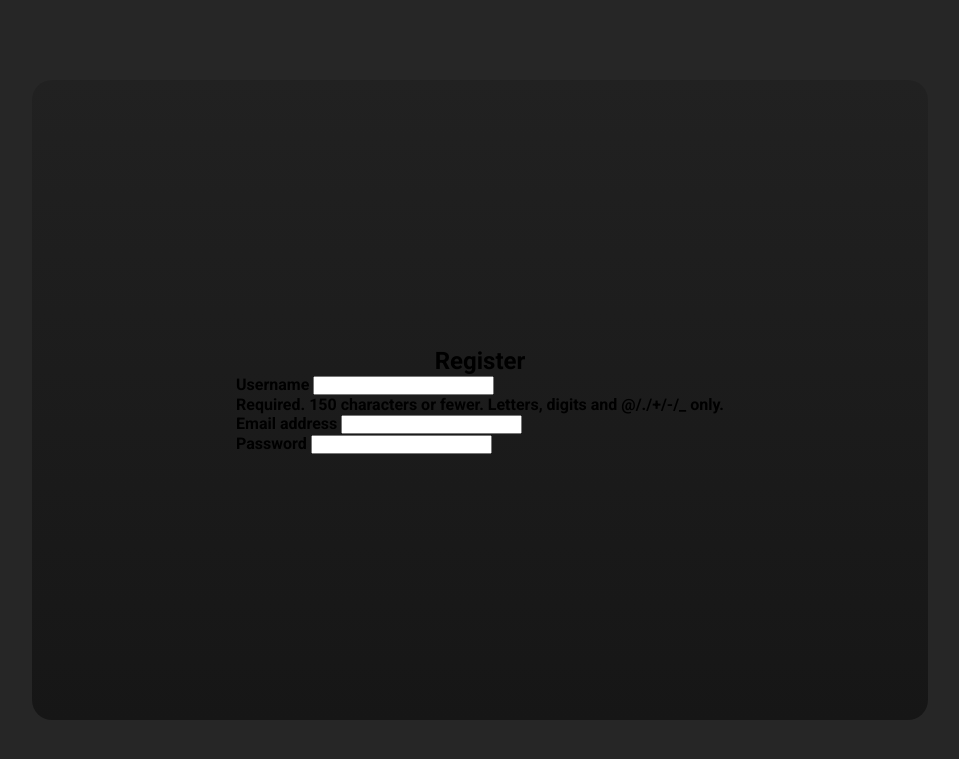
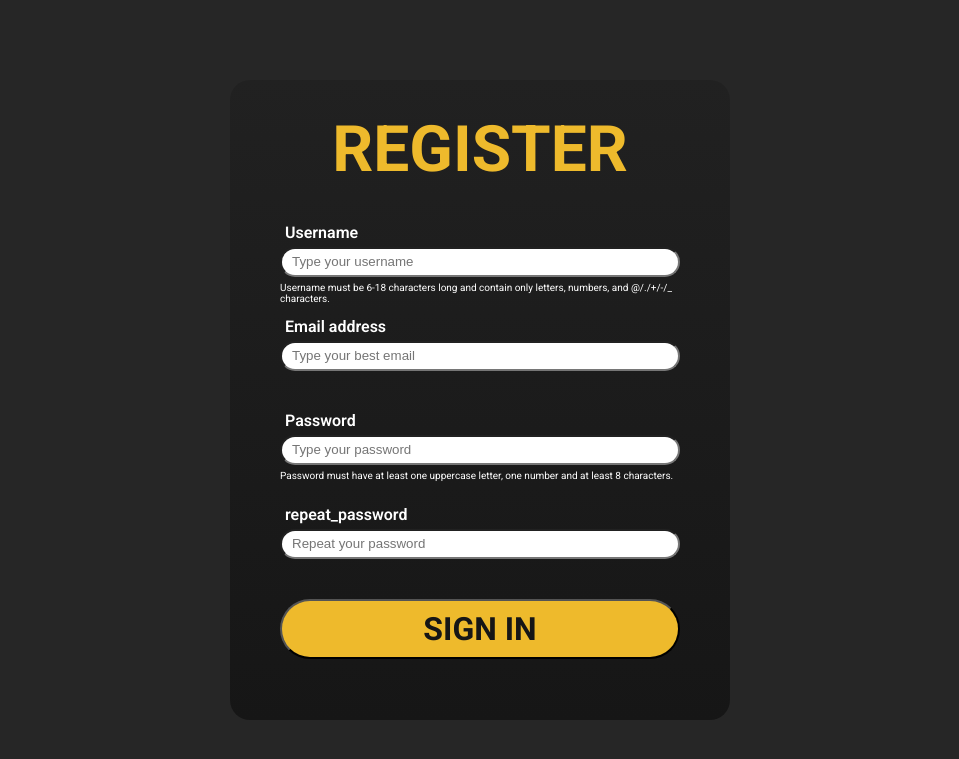
Before and after one commit to LucasUnderline/Bookloop, a Django app: page /users/register/ in a window 1280 px wide. Shown: the top 759 px of the page, without its empty margins (160-1119 px from the left). Run offline with Django 5.2, Linux system fonts and the light colour scheme.

Commit message:
register page finished (for debug porpouse, form are not saving data in db)

```diff
--- a/Users/forms.py
+++ b/Users/forms.py
@@ -1,7 +1,65 @@
 from django import forms
 from django.contrib.auth.models import User
+from django.core.exceptions import ValidationError
+
+import re
+
+
+def strong_password(password):
+     regex = re.compile(r'^(?=.*[a-z])(?=.*[A-Z])(?=.*[0-9]).{8,}$')
+
+     if not regex.match(password):
+         raise ValidationError((
+             'Password must have at least one uppercase letter, one number and at least 8 characters.'
+         ),
+             code='invalid'
+         )
+
+def valid_username(username):
+    regex = re.compile(r'^[\w.@+-]{6,18}$')
+
+    if not regex.match(username):
+        raise ValidationError((
+                'Username must be 6-18 characters long and contain only letters, numbers, and @/./+/-/_ characters.',
+        ),
+            code='invalid'
+        )
 
 class RegisterForm(forms.ModelForm):
+    username = forms.CharField(
+        widget= forms.TextInput(attrs={
+            'placeholder': 'Type your username',
+            'required': 'required',
+            'minlength': 6,
+            'maxlength': 18
+        }),
+        help_text=(
+            'Username must be 6-18 characters long and contain only letters, numbers, and @/./+/-/_ characters.'
+        ),
+        validators=[valid_username]
+    )
+
+    password = forms.CharField(
+        widget=forms.PasswordInput(attrs={
+            'placeholder': 'Type your password',
+            'required': 'required'
+        }),
+        help_text=(
+            'Password must have at least one uppercase letter, one number and at least 8 characters.'
+        ),
+        validators=[strong_password]
+    )
+
+    repeat_password = forms.CharField(
+        required=True,
+        label='repeat_password',
+        widget=forms.PasswordInput(attrs={
+            'label': 'Repeat password',
+            'placeholder': 'Repeat your password',
+            'required': 'required'
+        })
+    )
+
     class Meta:
         model = User
         fields = [
@@ -9,3 +67,31 @@ class RegisterForm(forms.ModelForm):
             'email',
             'password'
         ]
+        error_messages = {
+            'username': {
+                'required': 'This field cannot be empty',
+                'invalid': 'This cannot be invalid'
+            }
+        }
+        widgets = {
+            'username': forms.TextInput(attrs={
+                'placeholder': 'Type your username',
+                'required': 'required'
+            }),
+            'email': forms.EmailInput(attrs={
+                'placeholder': 'Type your best email',
+                'required': 'required'
+            }),
+        }
+
+    def clean(self):
+        cleaned_data = super().clean()
+
+        password = cleaned_data.get('password')
+        repeat_password = cleaned_data.get('repeat_password')
+
+        if password != repeat_password:
+            raise ValidationError({
+                'password': 'Passwords do not match.',
+                'repeat_password': 'Passwords do not match.'
+            })
--- a/Users/static/Users/css/style.css
+++ b/Users/static/Users/css/style.css
@@ -4,11 +4,24 @@
     box-sizing: border-box;
 }
 
-h1, h2, h3, label, p, span{
+h1, h2, h3, label, p, span, li{
     font-family: "Roboto", sans-serif;
     font-optical-sizing: auto;
     font-weight: 700;
     font-style: normal;
+
+    color: #fff;
+}
+
+h1{
+    font-size: 64px;
+    margin-bottom: 32px;
+
+    color: #eeba2c;
+}
+
+label, p, span, li{
+    font-weight: 400;
 }
 
 body{
@@ -23,7 +36,8 @@ body{
 }
 
 main{
-    width: 70vw;
+    width: 30vw;
+    min-width: 500px;
     height: 80vh;
 
     border-radius: 20px;
@@ -41,3 +55,60 @@ main{
     flex-direction: row;
     justify-content: center;
 }
+
+form{
+    display: grid;
+    grid-template-rows: repeat(5, 1fr);
+
+    width: 80%;
+}
+
+.form-group{
+    display: flex;
+    flex-direction: column;
+
+    width: 100%;
+    margin: 1% 0px;
+}
+
+label{
+    font-weight: 600;
+    margin-bottom: 5px;
+    margin-left: 5px;
+}
+
+.help-text{
+    margin: 5px 0px;
+    font-size: 10px;
+}
+
+.errorlist li{
+    margin: 5px 0px;
+    font-size: 10px;
+    color: rgb(206, 79, 79);
+}
+
+input{
+    border-radius: 50px;
+    height: 30px;
+    padding: 0px 10px
+}
+
+button{
+    height: 60px;
+
+    border-radius: 50px;
+
+    font-family: "Roboto", sans-serif;
+    font-weight: 700;
+    font-size: 32px;
+    background-color: #eeba2c;
+    color: #161616;
+
+    transition: 0.5s;
+}
+
+button:hover{
+    transform: scale(1.02);
+    background-color: #f0cb65;
+}
--- a/Users/templates/Users/pages/register.html
+++ b/Users/templates/Users/pages/register.html
@@ -16,18 +16,25 @@
     <body>
         <main>
             <section class="top-section">
-                <h1>Register</h1>
+                <h1>REGISTER</h1>
             </section>
             <form action="" method="post">
+                {% csrf_token %}
                 {% for field in form %}
                     <div class="form-group">
-                        <label for="{{field.id_for_label}}"> {{field.label}}</label>
+                        <label for="{{field.id_for_label}}">{{field.label}}</label>
                         {{field}}
                         {% if field.help_text %}
                             <p class="help-text">{{field.help_text}}</p>
                         {% endif %}
+                        {% if field.errors %}
+                            {{field.errors}}
+                        {% endif %}
                     </div>
                 {% endfor %}
+                <div class="form-group">
+                    <button type="submit">SIGN IN</button>
+                </div>
             </form>
         </main>
         <script src="" async defer></script>
--- a/Users/urls.py
+++ b/Users/urls.py
@@ -3,6 +3,9 @@ from django.urls import path, include
 
 from Users import views
 
+app_name = 'Users'
+
 urlpatterns = [
-    path('register/', views.Register.as_view()),
+    path('register/', views.Register.as_view(), name='Register'),
+    path('login/', views.Login.as_view(), name='Login')
 ]
--- a/Users/views.py
+++ b/Users/views.py
@@ -1,4 +1,6 @@
-from django.shortcuts import render
+from django.contrib import messages
+from django.shortcuts import render, redirect
+
 from django.views import View
 
 from .forms import RegisterForm
@@ -6,5 +8,23 @@ from .forms import RegisterForm
 # Create your views here.
 class Register(View):
     def get(self, request):
-        form = RegisterForm()
+        register_form_data = request.session.get('register_form_data', None)
+        form = RegisterForm(register_form_data)
         return render(request, 'Users/pages/register.html', {'form': form})
+
+    def post(self, request):
+        form = RegisterForm(request.POST)
+        request.session['register_form_data'] = request.POST
+
+        if form.is_valid():
+            form.save(commit=False)
+            messages.success(request, 'Your user is created, please log in.')
+            del(request.session['register_form_data'])
+            return redirect('Users:Login')
+
+
+        return redirect('Users:Register')
+
+class Login(View):
+    def get(self, request):
+        return render(request, 'Users/pages/login.html')
```
Also changed, not shown: Bookloop/settings.py (+10 -0 lines), Users/templates/Users/pages/login.html (added, +7 -0 lines).
